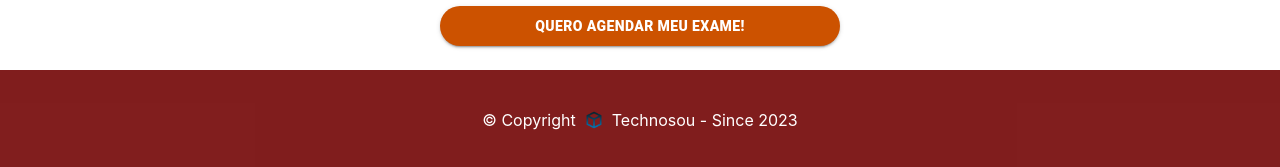
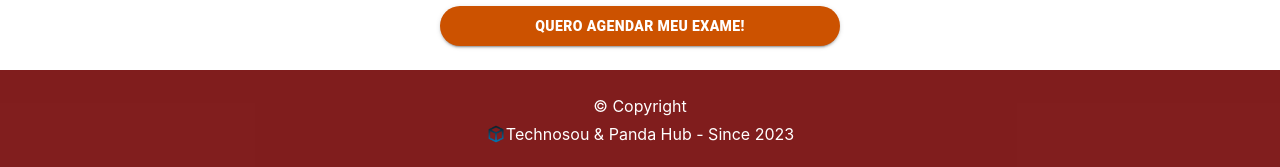
Before and after one commit to RamonRodSou/otica, a React (Create React App) app: page / in a window 1280 px wide. Shown: the part 4724-4891 px from the top of the page. Built offline with nearby package versions, Linux system fonts and the light colour scheme.

Commit message:
feat: add copyright no footer

```diff
--- a/src/component/rodape/index.tsx
+++ b/src/component/rodape/index.tsx
@@ -16,8 +16,10 @@ export default function Rodape() {
     return (
         <Box className="rodape" onClick={handleClick}>
             <p className='description'>© Copyright</p>
-            <img src={logo} alt="Logo Technosou Solution" width={20} />
-            <p className='description'>Technosou - Since 2023</p>
+            <span>
+                <img src={logo} alt="Logo Technosou Solution" width={20} />
+                <p className='description'>Technosou & Panda Hub - Since 2023</p>
+            </span>
         </Box>
     )
 }
--- a/src/component/rodape/styles.scss
+++ b/src/component/rodape/styles.scss
@@ -2,8 +2,14 @@
     display: flex;
     align-items: center;
     justify-content: center;
+    flex-direction: column;
+
     gap: .5rem;
     height: 100px;
     background-color: var(--primary-escuro);
     color: var(--secondary);
+
+    span {
+        display: flex;
+    }
 }
--- a/src/component/vantagem/index.tsx
+++ b/src/component/vantagem/index.tsx
@@ -4,13 +4,6 @@ import voucherImg from '../../asserts/img/voucher.png'
 import Botao from '../botao';
 
 export default function Vantagem() {
-
-    async function handleSubmit(): Promise<void> {
-        const element = document.getElementById('faleConosco');
-        if (element) {
-            element.scrollIntoView({ behavior: 'smooth' });
-        }
-    }
 
     return (
         <Box className="vantagem">
```
